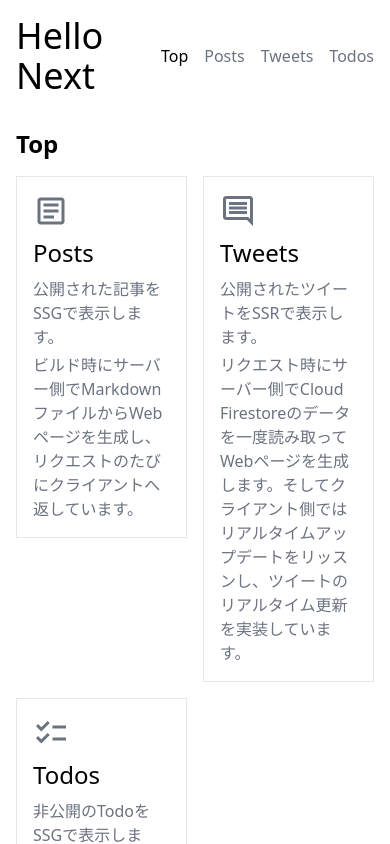
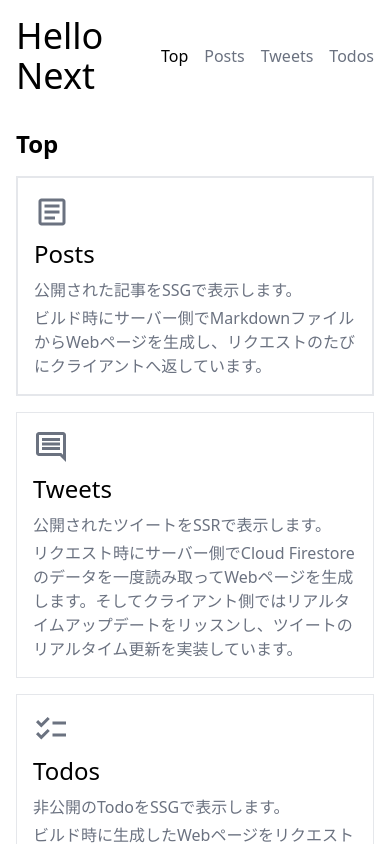
Before and after one commit to FNYukii/HelloNext, a Next.js app: page / in a window 390 px wide. Shown: the top 844 px of the page. Built offline with nearby package versions, Linux system fonts and the light colour scheme.

Commit message:
feat: Topページにレスポンシブを実装

```diff
--- a/src/pages/index.tsx
+++ b/src/pages/index.tsx
@@ -10,9 +10,9 @@ export default function Home() {
 
 			<h1 className="text-2xl font-bold">Top</h1>
 
-			<div className="mt-4 grid grid-cols-2 gap-4">
+			<div className="mt-4 grid grid-cols-1 sm:grid-cols-2 gap-4">
 
-				<Link href="/posts" className="h-fit hover:bg-gray-100 transition">
+				<Link href="/posts" className="h-fit border hover:bg-gray-100 transition">
 
 					<div className="border p-4">
 
```
